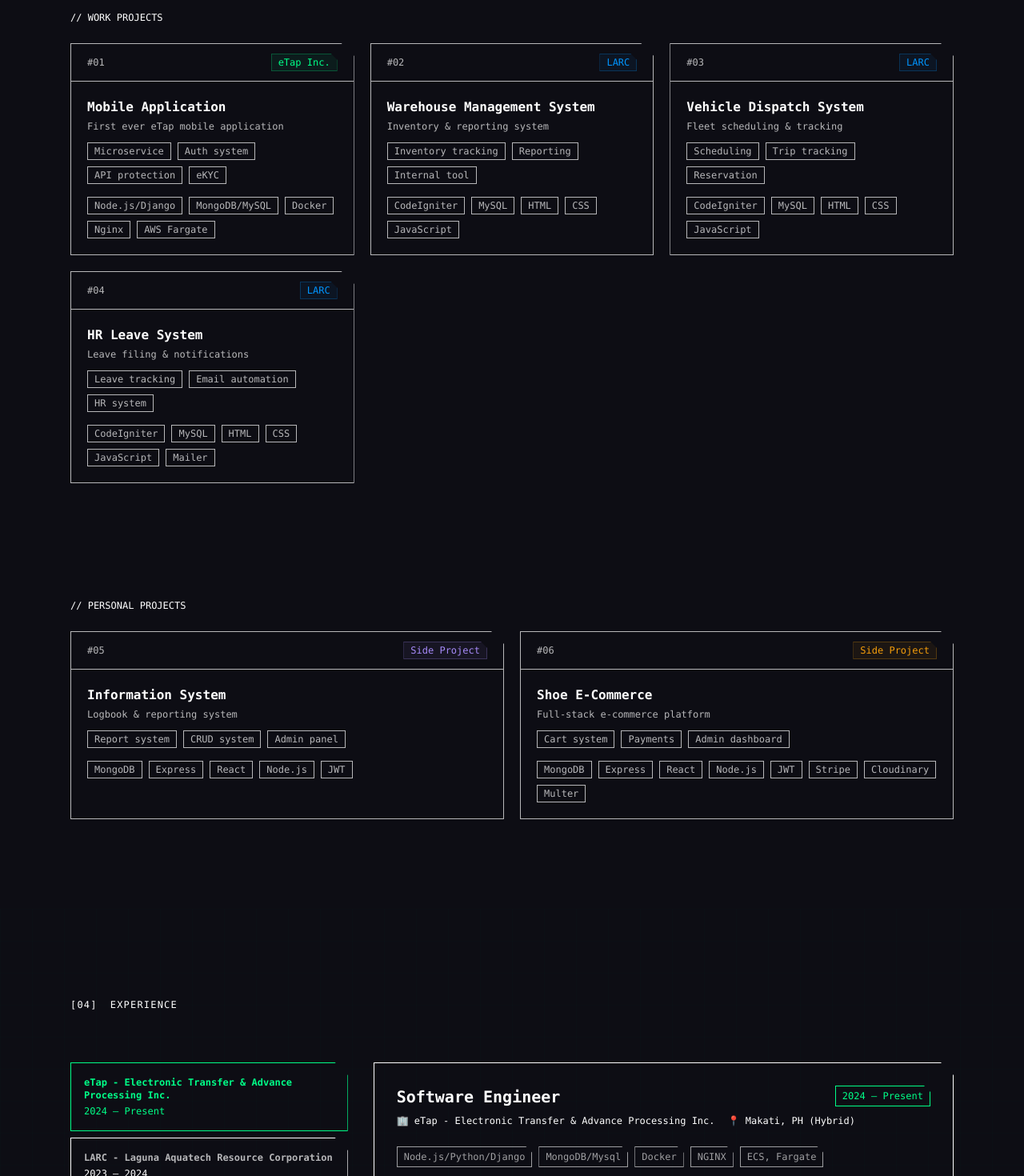
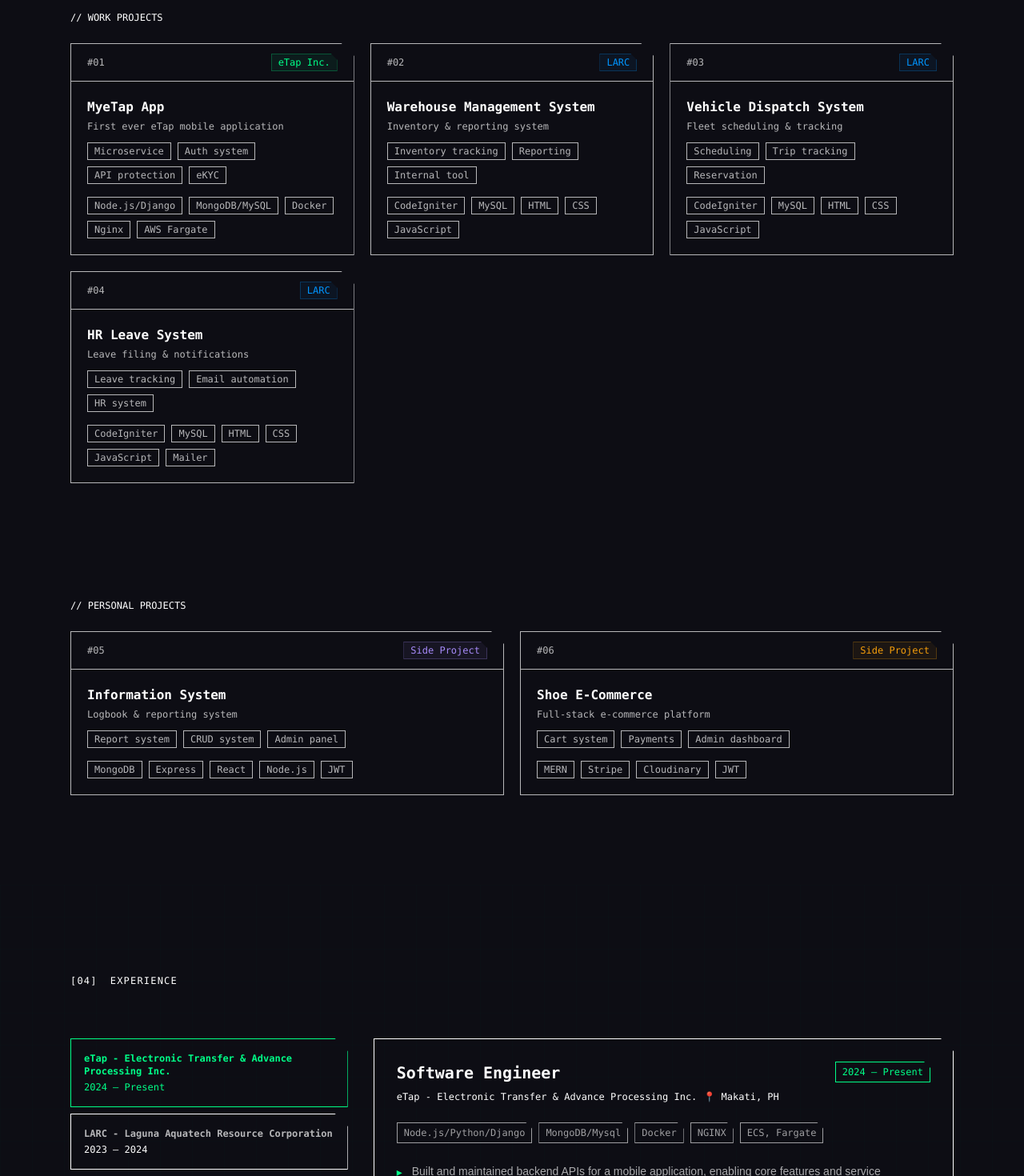
Before and after one commit to flaxss/portfolio, a React (Vite) app: page / in a window 1280 px wide. Shown: the part 2940-4410 px from the top of the page at 80% size. Built offline with nearby package versions, Linux system fonts and the light colour scheme.

Commit message:
chore: minor adjustments

```diff
--- a/src/components/Contact.tsx
+++ b/src/components/Contact.tsx
@@ -56,7 +56,7 @@ export default function Contact() {
             </p>
 
             {/* What I'm looking for */}
-            <div className="border border-border clip-corner p-5 space-y-2">
+            {/* <div className="border border-border clip-corner p-5 space-y-2">
               <div className="font-mono text-xs text-muted tracking-widest uppercase mb-3">
                 <span className="text-neon/60">// </span>open to
               </div>
@@ -71,7 +71,7 @@ export default function Contact() {
                   <span className="font-mono text-xs text-white/65">{item}</span>
                 </div>
               ))}
-            </div>
+            </div> */}
           </div>
 
           {/* Right: contact links + form */}
--- a/src/components/Experience.tsx
+++ b/src/components/Experience.tsx
@@ -5,7 +5,7 @@ const experiences = [
     role: 'Software Engineer',
     company: 'eTap - Electronic Transfer & Advance Processing Inc.',
     period: '2024 — Present',
-    location: 'Makati, PH (Hybrid)',
+    location: 'Makati, PH',
     stack: ['Node.js/Python/Django', 'MongoDB/Mysql', 'Docker', 'NGINX', 'ECS, Fargate'],
     achievements: [
       'Built and maintained backend APIs for a mobile application, enabling core features and service integrations',
@@ -106,8 +106,8 @@ export default function Experience() {
                     {exp.period}
                   </span>
                 </div>
-                <div className="flex flex-wrap gap-4 font-mono text-xs text-muted">
-                  <span>🏢 {exp.company}</span>
+                <div className="flex flex-wrap gap-2 font-mono text-xs text-muted">
+                  <span>{exp.company}</span>
                   <span>📍 {exp.location}</span>
                 </div>
               </div>
--- a/src/components/Projects.tsx
+++ b/src/components/Projects.tsx
@@ -3,9 +3,9 @@ import { useEffect, useRef, useState } from 'react'
 const workProjects = [
   {
     id: '01',
-    name: 'Mobile Application',
+    name: 'MyeTap App',
     tagline: 'First ever eTap mobile application',
-    desc: 'Used for eload, topup and paybill transactions via mobile app system.',
+    desc: 'Backend system powering a mobile transaction platform for e-load, bill payments, and top-up services, built with secure APIs and integrated authentication for production use.',
     tags: ['Node.js/Django', 'MongoDB/MySQL', 'Docker', 'Nginx', 'AWS Fargate'],
     metrics: ['Microservice', 'Auth system', 'API protection', 'eKYC'],
     type: 'eTap Inc.',
@@ -15,7 +15,7 @@ const workProjects = [
     id: '02',
     name: 'Warehouse Management System',
     tagline: 'Inventory & reporting system',
-    desc: 'Tracks warehouse inventory, manages stock usage, and generates operational reports.',
+    desc: 'Internal system for managing warehouse inventory, tracking stock usage, and generating operational reports for day-to-day business operations.',
     tags: ['CodeIgniter', 'MySQL', 'HTML', 'CSS', 'JavaScript'],
     metrics: ['Inventory tracking', 'Reporting', 'Internal tool'],
     type: 'LARC',
@@ -25,7 +25,7 @@ const workProjects = [
     id: '03',
     name: 'Vehicle Dispatch System',
     tagline: 'Fleet scheduling & tracking',
-    desc: 'Handles vehicle reservations, trip tracking, and usage monitoring.',
+    desc: 'Fleet management system for vehicle reservations, trip scheduling, and usage tracking, designed for operational monitoring and resource allocation.',
     tags: ['CodeIgniter', 'MySQL', 'HTML', 'CSS', 'JavaScript'],
     metrics: ['Scheduling', 'Trip tracking', 'Reservation'],
     type: 'LARC',
@@ -35,7 +35,7 @@ const workProjects = [
     id: '04',
     name: 'HR Leave System',
     tagline: 'Leave filing & notifications',
-    desc: 'Manages employee leave requests with automated HR email notifications.',
+    desc: 'Internal HR system for managing employee leave requests with automated tracking and email notifications for approval workflows.',
     tags: ['CodeIgniter', 'MySQL', 'HTML', 'CSS', 'JavaScript', 'Mailer'],
     metrics: ['Leave tracking', 'Email automation', 'HR system'],
     type: 'LARC',
@@ -48,7 +48,7 @@ const sideProjects = [
     id: '05',
     name: 'Information System',
     tagline: 'Logbook & reporting system',
-    desc: 'Internship system for logs, reports, certifications, and records management.',
+    desc: 'Personal full-stack system for managing logs, reports, and records, including certification tracking and CRUD-based data management workflows.',
     tags: ['MongoDB', 'Express', 'React', 'Node.js', 'JWT'],
     metrics: ['Report system', 'CRUD system', 'Admin panel'],
     type: 'Side Project',
@@ -58,8 +58,8 @@ const sideProjects = [
     id: '06',
     name: 'Shoe E-Commerce',
     tagline: 'Full-stack e-commerce platform',
-    desc: 'Online store with cart system, product management, and Stripe payment integration.',
-    tags: ['MongoDB', 'Express', 'React', 'Node.js', 'JWT', 'Stripe', 'Cloudinary', 'Multer'],
+    desc: 'Full-stack e-commerce platform with product management, cart system, and Stripe-based payment integration, including admin dashboard for inventory and orders.',
+    tags: ['MERN', 'Stripe', 'Cloudinary', 'JWT'],
     metrics: ['Cart system', 'Payments', 'Admin dashboard'],
     type: 'Side Project',
     accent: '#f59e0b',
```
